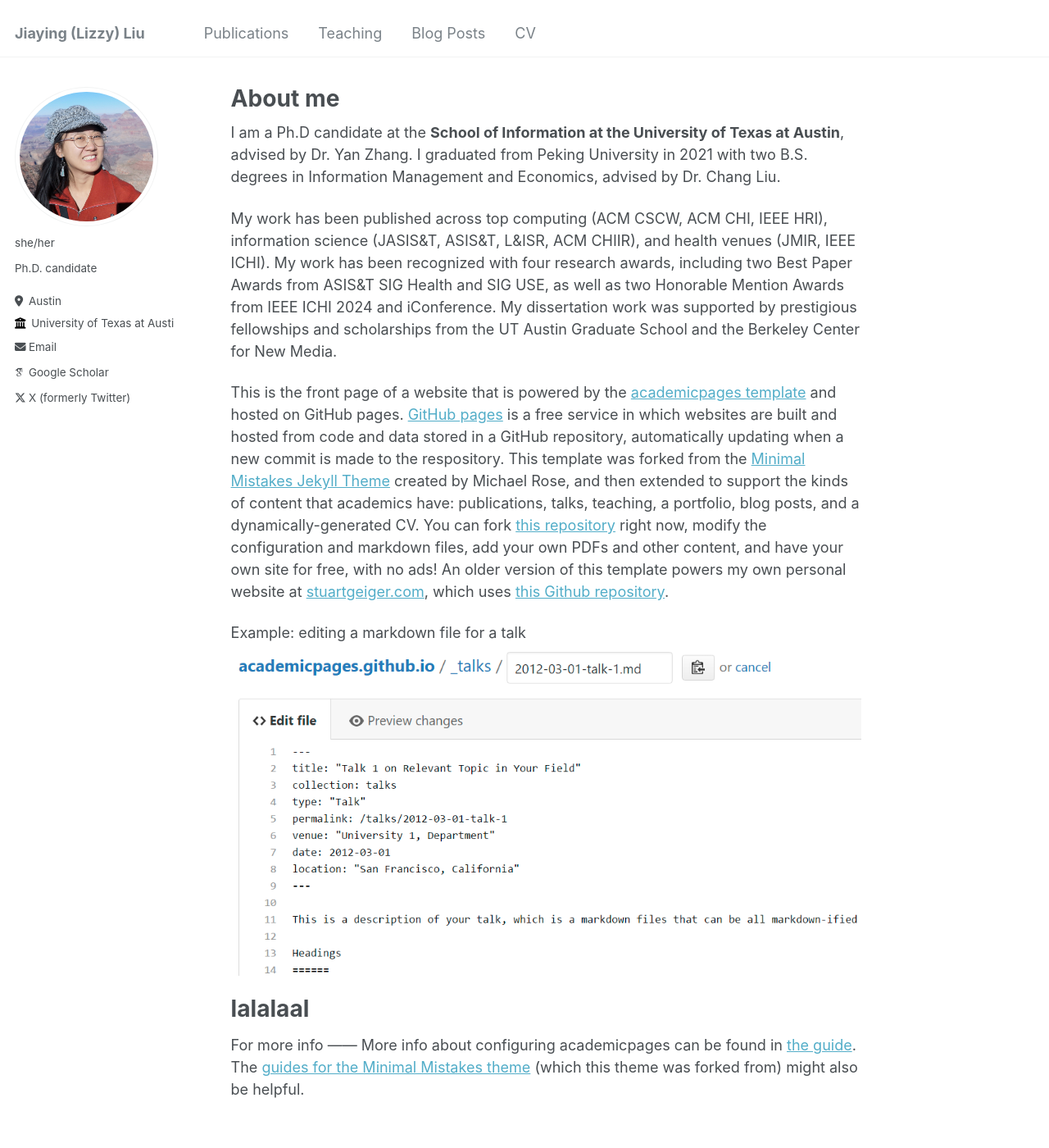
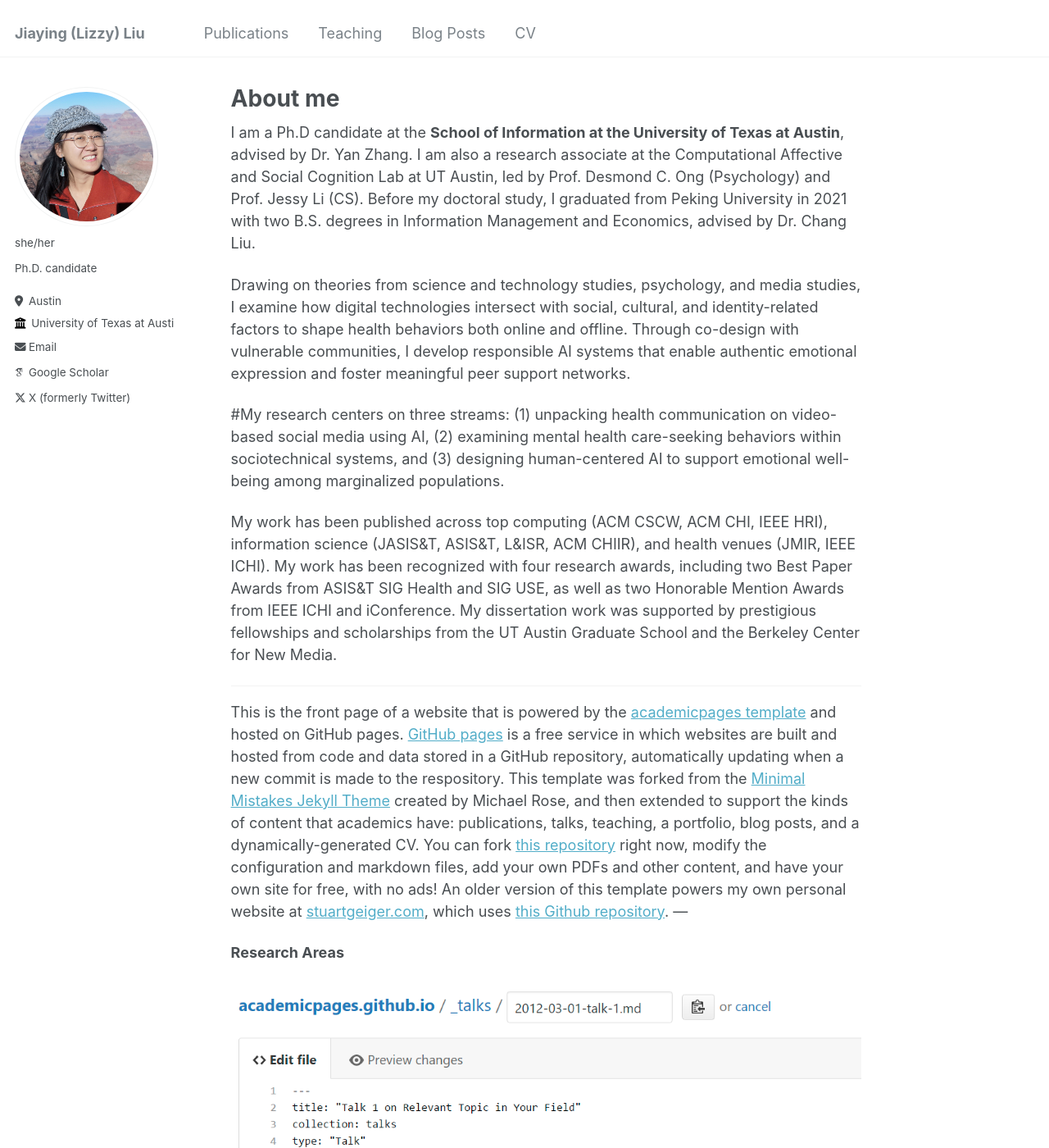
Before and after one commit to lizzyliu666/lizzyliu666.github.io, a Jekyll site: the page built from _pages/about.md, in a window 1280 px wide and 1400 px high. Shown: the whole window at 82% size. Built offline with Jekyll 4.4.1, drawn with Linux system fonts in a browser that asks for light colours; some web fonts are replaced.

Commit message:
Update about.md

```diff
--- a/_pages/about.md
+++ b/_pages/about.md
@@ -7,15 +7,22 @@ redirect_from:
   - /about.html
 ---
 
-I am a Ph.D candidate at the **School of Information at the University of Texas at Austin**, advised by Dr. Yan Zhang. I graduated from Peking University in 2021 with two B.S. degrees in Information Management and Economics, advised by Dr. Chang Liu.
+I am a Ph.D candidate at the **School of Information at the University of Texas at Austin**, advised by Dr. Yan Zhang. I am also a research associate at the Computational Affective and Social Cognition Lab at UT Austin, led by Prof. Desmond C. Ong (Psychology) and Prof. Jessy Li (CS). Before my doctoral study, I graduated from Peking University in 2021 with two B.S. degrees in Information Management and Economics, advised by Dr. Chang Liu.
 
-My work has been published across top computing (ACM CSCW, ACM CHI, IEEE HRI), information science (JASIS&T, ASIS&T, L&ISR, ACM CHIIR), and health venues (JMIR, IEEE ICHI). My work has been recognized with four research awards, including two Best Paper Awards from ASIS&T SIG Health and SIG USE, as well as two Honorable Mention Awards from IEEE ICHI 2024 and iConference. My dissertation work was supported by prestigious fellowships and scholarships from the UT Austin Graduate School and the Berkeley Center for New Media.
+Drawing on theories from science and technology studies, psychology, and media studies, I examine how digital technologies intersect with social, cultural, and identity-related factors to shape health behaviors both online and offline. Through co-design with vulnerable communities, I develop responsible AI systems that enable authentic emotional expression and foster meaningful peer support networks.
+
+#My research centers on three streams: (1) unpacking health communication on video-based social media using AI, (2) examining mental health care-seeking behaviors within sociotechnical systems, and (3) designing human-centered AI to support emotional well-being among marginalized populations.
+
+My work has been published across top computing (ACM CSCW, ACM CHI, IEEE HRI), information science (JASIS&T, ASIS&T, L&ISR, ACM CHIIR), and health venues (JMIR, IEEE ICHI). My work has been recognized with four research awards, including two Best Paper Awards from ASIS&T SIG Health and SIG USE, as well as two Honorable Mention Awards from IEEE ICHI and iConference. My dissertation work was supported by prestigious fellowships and scholarships from the UT Austin Graduate School and the Berkeley Center for New Media.
+
+---
+This is the front page of a website that is powered by the [academicpages template](https://github.com/academicpages/academicpages.github.io) and hosted on GitHub pages. [GitHub pages](https://pages.github.com) is a free service in which websites are built and hosted from code and data stored in a GitHub repository, automatically updating when a new commit is made to the respository. This template was forked from the [Minimal Mistakes Jekyll Theme](https://mmistakes.github.io/minimal-mistakes/) created by Michael Rose, and then extended to support the kinds of content that academics have: publications, talks, teaching, a portfolio, blog posts, and a dynamically-generated CV. You can fork [this repository](https://github.com/academicpages/academicpages.github.io) right now, modify the configuration and markdown files, add your own PDFs and other content, and have your own site for free, with no ads! An older version of this template powers my own personal website at [stuartgeiger.com](http://stuartgeiger.com), which uses [this Github repository](https://github.com/staeiou/staeiou.github.io).
+---
 
 
-This is the front page of a website that is powered by the [academicpages template](https://github.com/academicpages/academicpages.github.io) and hosted on GitHub pages. [GitHub pages](https://pages.github.com) is a free service in which websites are built and hosted from code and data stored in a GitHub repository, automatically updating when a new commit is made to the respository. This template was forked from the [Minimal Mistakes Jekyll Theme](https://mmistakes.github.io/minimal-mistakes/) created by Michael Rose, and then extended to support the kinds of content that academics have: publications, talks, teaching, a portfolio, blog posts, and a dynamically-generated CV. You can fork [this repository](https://github.com/academicpages/academicpages.github.io) right now, modify the configuration and markdown files, add your own PDFs and other content, and have your own site for free, with no ads! An older version of this template powers my own personal website at [stuartgeiger.com](http://stuartgeiger.com), which uses [this Github repository](https://github.com/staeiou/staeiou.github.io).
+**Research Areas**
 
 
-Example: editing a markdown file for a talk
 ![Editing a markdown file for a talk](/images/editing-talk.png)
 
 lalalaal
```
